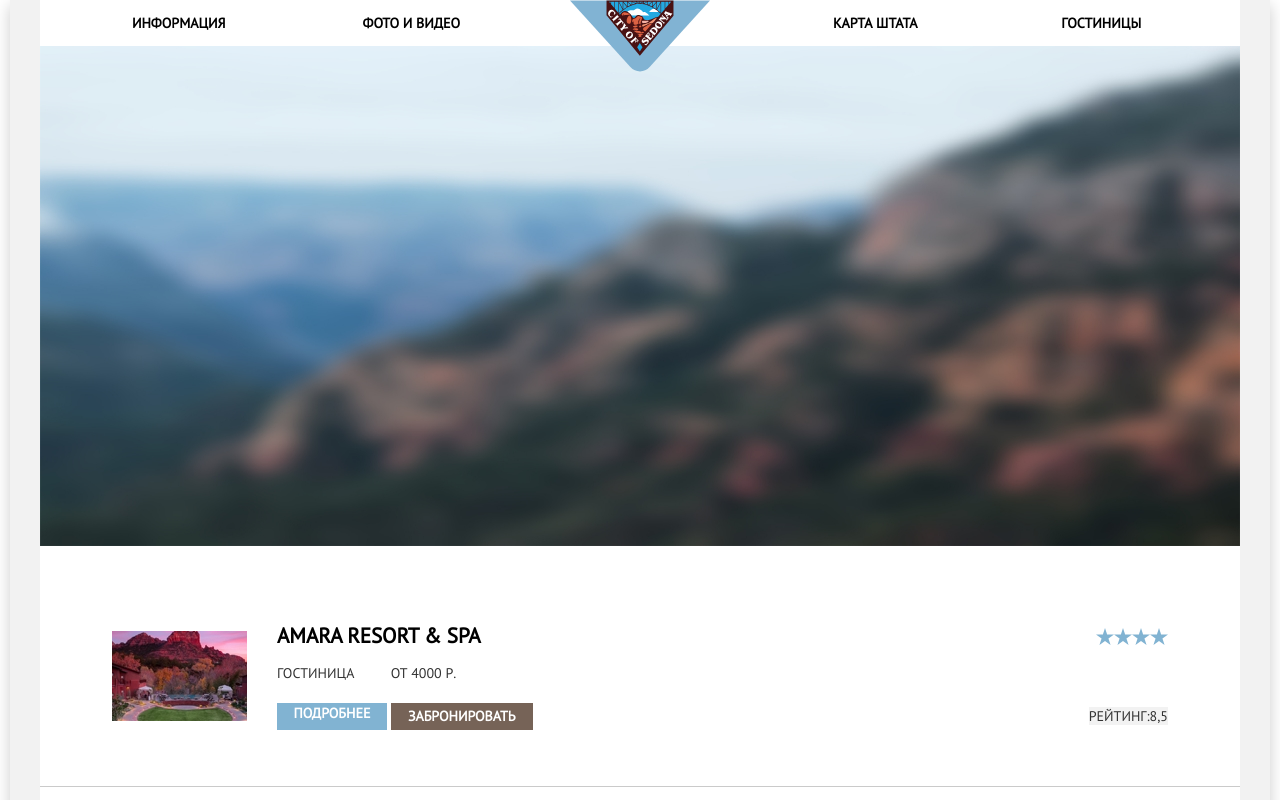
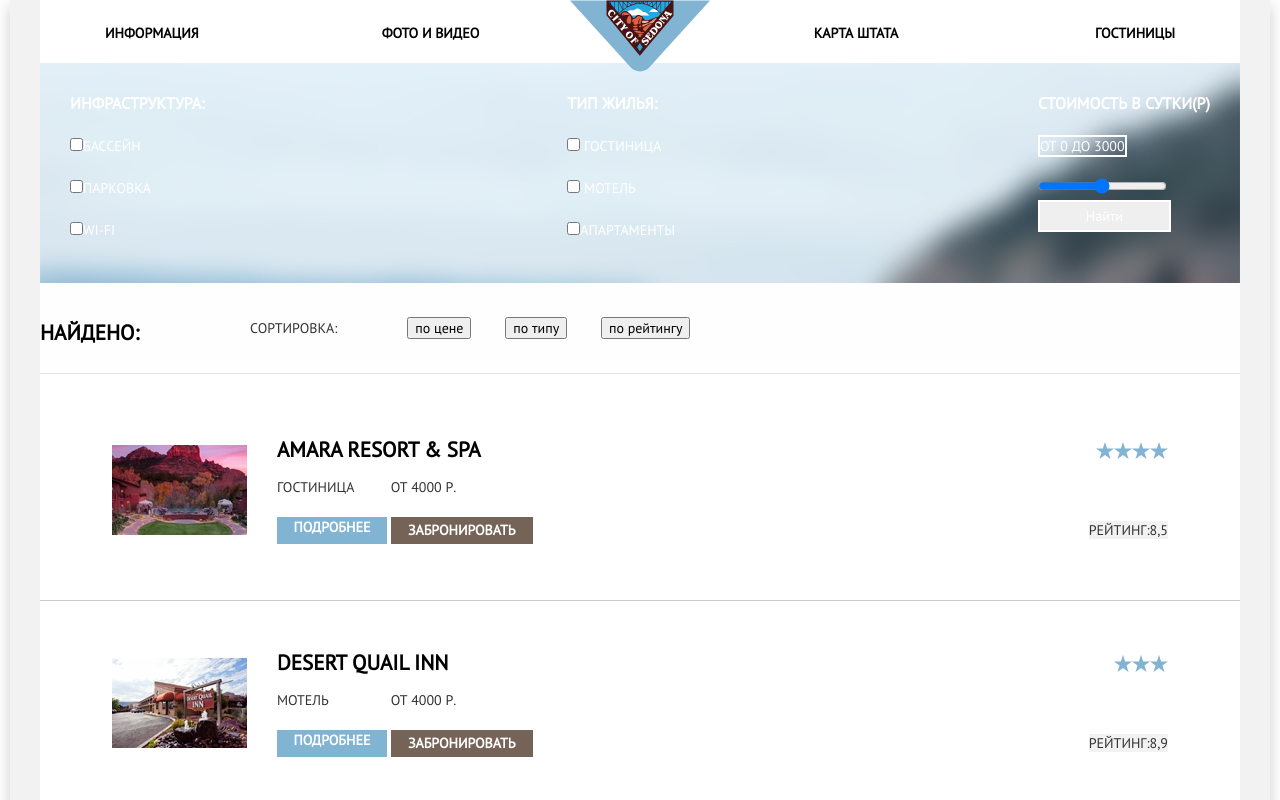
Before and after one commit to kaminskyVova/450679-sedona-24, a plain HTML site: page reservation.html in a window 1280 px wide. Shown: the top 800 px of the page. Drawn offline with Linux system fonts and the light colour scheme.

Commit message:
продолжение
проверь

```diff
--- a/css/style.css
+++ b/css/style.css
@@ -22,7 +22,6 @@ h1, h2 {
 
 a {
 	text-decoration: none;
-
 	color: #000000;
 }
 
@@ -56,37 +55,73 @@ ul {
 }
 
 
-.navigation,
-.navigation-second,
-.navigation-third {
-  margin: 0;
-  width: 25%;
-  padding-top: 10px;
-  padding-bottom: 10px;
+
+.main-header {
+  margin-left: 50px;
+  margin-right: 50px;
+  max-width: 1200px;
+  margin-bottom: 10px;
+  padding-top: 20px;
+  padding-bottom: 17px;
 }
 
-.navigation-second {
-  padding-left: 45px;
+.mein-navigation {
+ position: relative;
+}
+
+.logo {
+  position: absolute;
+  top: 0;
+  left: 50%;
+  transform: translateX(-50%);
+}
+
+
+.cite-navigation {
+  display: flex;
+  flex-flow: row wrap;
+  justify-content: flex-start;
+  padding: 15px 0;
+  margin: 0;
+  list-style: none;
+}
+
+.navigation {
+  flex: 0 0 20%;
+}
+
+.navigation:nth-child(4n + 1),
+.navigation:nth-child(4n + 2) {
   text-align: left;
 }
 
-.navigation-third {
-  padding-right: 45px;
+.navigation:nth-child(4n + 3),
+.navigation:nth-child(4n + 4) {
   text-align: right;
 }
 
-.cite-navigation a {
-  display: block;
+.navigation:nth-child(4n + 1) {
+  margin-left: 15px;
 }
 
-nav.main-navigation {
-  padding-right: 0;
-  padding-left: 0;
-  width: 100%;
-  text-align: center;
-  overflow: hidden;
+.navigation:nth-child(4n + 2) {
+  margin-right: 20px;
 }
 
+.navigation:nth-child(4n) {
+  margin-right: 15px;
+}
+
+.navigation  {
+  width: 93px;
+  height: 12px;
+  color: #000000;
+  font-family: "PT Sans";
+  font-size: 14px;
+  font-weight: 700;
+  line-height: 26px;
+  text-transform: uppercase;
+}
 
 
 .text-list li {
@@ -106,19 +141,15 @@ nav.main-navigation {
   border-left: 30px solid #f2f2f2;
 }
 
-.main-header {
+/*.main-header {
   margin-bottom: 0 auto;
-}
+}*/
 
 .main-navigation {
-  width: 1200px;
-	font-weight: 700;
 	font-size: 14px;
 	line-height: 26px;
 	text-transform: uppercase;
   list-style: none;
-  padding-right: 70px;
-  padding-left: 70px;
 
 	background-color: #ffffff;
 }
@@ -402,9 +433,9 @@ svg path {
 .list1,
 .list2 {
   display: flex;
+  justify-content: space-between;
   flex-direction: row;
   align-items: center;
-  justify-content: space-between;
 }
 
 
@@ -439,17 +470,111 @@ svg path {
 
 /* reservation.html */
 
+.foto_maunt {
+
+}
+
 .background-reserv {
   margin-bottom: 20px;
 }
 
+/*.hello-res {
+  position: relative;
+  background: url(../img/background2.jpg) no-repeat;
+}*/
 
+/*форма + фото */
+.wtf {
+  list-style: none;
+  display: flex;
+  justify-content: space-between;
+  flex-direction: row;
+  align-items: center;
+  padding: 30px;
+
+}
+
+.hello-res {
+  width:1200px;
+  height: 310px;
+  position: relative;
+  background: url(../img/background2.jpg) no-repeat;
+  border-bottom: 1px solid #e5e5e5;
+}
+
+.footer-choice {
+  display: flex;
+  justify-content: ;
+  flex-direction: row;
+  align-items: center;
+}
+
+.separ li {
+  display: inline;
+  margin-left: 30px;
+}
+
+.text {
+ width: 139px;
+height: 13px;
+color: #ffffff;
+font-family: "PT Sans";
+font-size: 16px;
+font-weight: 700;
+line-height: 21px;
+text-transform: uppercase;
+}
+
+.info {
+  height: 13px;
+  color: #ffffff;
+font-family: "PT Sans";
+font-size: 14px;
+font-weight: 400;
+line-height: 21px;
+text-transform: uppercase;
+}
+
+.text_price {
+  width: 220px;
+height: 32px;
+border: 2px solid #ffffff;
+}
+
+.search-button2 {
+width: 133px;
+height: 32px;
+border: 2px solid #ffffff;
+
+color: #ffffff;
+font-family: "PT Sans";
+font-size: 14px;
+font-weight: 400;
+line-height: 21px;
+}
+
+.footer-choice {
+  position: absolute;
+  bottom: 0;
+  width: 1200px;
+  height: 90px;
+  background-color: #fefefe;
+}
+
+
+
+/*конец*/
 .hotel {
   display: flex;
   border-bottom: .1px solid #cacaca;
   padding: 28px 6%;
   justify-content: space-between;
 }
+
+.hotel li {
+  height: 150px;
+}
+
 .hotel__left-column {
   display: flex;
 }
@@ -536,7 +661,6 @@ ul.hotels-list {
 }
 
 
-
 .info__title  {
   white-space: nowrap;
   width: 210px;
@@ -616,38 +740,118 @@ ul.hotels-list {
   align-items: center;
 }
 
+path {
+  fill: #ffffff;
+}
 
 
  /*форма главной*/
 
- /*.hotels_choice {
+ /*.search-form {
   width: 568px;
   height: 395px;
   box-shadow: 0 7px 15px rgba(0, 1, 1, 0.15);
+
+  width: 91px;
+  height: 12px;
   color: #000000;
   font-family: "PT Sans";
   font-size: 14px;
   font-weight: 700;
   line-height: 26px;
   text-transform: uppercase;
+
+
+
+    list-style: none;
+    position: absolute;
+    top: 0; right: 0; left: 0;
+    margin-right: auto;
+    margin-left: auto;
+    width: 570px;
+    min-height: 395px;
+    background-color: #fff;
   }
 
- .search {
-   display: blok;
+  .date_in_out {
+    width: 346px;
+    height: 38px;
+    background-color: #f2f2f2;
+    border: none;
+  }
 
-#hotel-search {
+  .search-data {
+    background-color: #f2f2f2;
+    border: none;
+  }
+
+  .search-button {
+  border: none;
   width: 458px;
   height: 58px;
-  margin-left: 55px;
-  margin-right: 55px;
   background-color: #81b3d2;
 
-width: 65px;
-height: 19px;
   color: #ffffff;
   font-family: "PT Sans";
   font-size: 21px;
   font-weight: 700;
   line-height: 26px;
   text-transform: uppercase;
+  } */
+
+
+  /*Форма второй */
+  /*
+  .wtf {
+    list-style: none;
+    display: flex;
+    justify-content: space-between;
+    flex-direction: row;
+    align-items: center;
+    padding: 30px;
   }
+
+  .hello-res {
+    width: 770px;
+    height: 350px;
+    background-color: yellow;
+  }
+
+  .text {
+   width: 139px;
+  height: 13px;
+  color: #ffffff;
+  font-family: "PT Sans";
+  font-size: 16px;
+  font-weight: 700;
+  line-height: 21px;
+  text-transform: uppercase;
+  }
+
+  .info {
+    height: 13px;
+    color: #ffffff;
+  font-family: "PT Sans";
+  font-size: 14px;
+  font-weight: 400;
+  line-height: 21px;
+  text-transform: uppercase;
+  }
+
+  .text_price {
+    width: 220px;
+  height: 32px;
+  border: 2px solid #ffffff;
+  }
+
+  .search-button2 {
+  width: 133px;
+  height: 32px;
+  border: 2px solid #ffffff;
+
+  color: #ffffff;
+  font-family: "PT Sans";
+  font-size: 14px;
+  font-weight: 400;
+  line-height: 21px;
+  }*/
--- a/reservation.html
+++ b/reservation.html
@@ -9,12 +9,13 @@
 </head>
     <body>
         <div class="wrapper">
+        <div class="foto_maunt">
             <header class="main-header">
                 <nav class="main-navigation">
                     <ul class="cite-navigation">
                         <li class="navigation"><a href="info.html">информация</a></li>
-                        <li class="navigation-second"><a href="foto-video.html">фото и видео</a></li>
-                        <li class="navigation-third"><a href="#map">карта штата</a></li>
+                        <li class="navigation"><a href="foto-video.html">фото и видео</a></li>
+                        <li class="navigation"><a href="#map">карта штата</a></li>
                         <li class="navigation"><a href="reservation.html">гостиницы</a></li>
                     </ul>
                 </nav>
@@ -24,31 +25,40 @@
                     </a>
                 </div>
             </header>
-            <div class="background-reserv">
-                <img src="img/background2.jpg" width="1200" height="500"  alt="filter">
-            </div>
-       <!-- <form class="wide-selection" method="post">
-            <div class="infostructure">
-                   <b>инфраструктура:</b>
-                <input id="pl" type="checkbox" name="бассейн"><label for="pl">Бассейн</label>
-                <input id="par"  type="checkbox" name="парковка"><label for="par">Парковка</label>
-                <input id="wif"  type="checkbox" name="wi-fi"><label for="wif">Wi-Fi</label>
-            </div>
-            <div class="type housing">
-                    Тип жилья:<br>
-                <input id="htl" type="checkbox" name="гостиница"> <label for="htl">Гостиница</label>
-                <input id="hstl"  type="checkbox" name="отель"> <label for="hstl">мотель</label>
-                <input id="aprt"  type="checkbox" name="апартаменты"><label for="aprt">апартаменты</label>
-            </div>
-        <div class="choice-price">
-            стоимость в сутки(р)<br>
-            <label for="price">от 0 до 3000</label>
-            <input type="range" id="price" name="диапозон цен" min="0" max="3000" step="100">
+            <section class="hello-res">
+                <form class="wide-selection" method="post">
+                    <ul class="wtf">
+                        <li class="info">
+                            <span class="text">инфраструктура:</span><br><br>
+                            <input id="pl" type="checkbox" name="бассейн"><label for="pl">Бассейн</label><br><br>
+                            <input id="par"  type="checkbox" name="парковка"><label for="par">Парковка</label><br><br>
+                            <input id="wif"  type="checkbox" name="wi-fi"><label for="wif">Wi-Fi</label>
+                        </li>
+                        <li class="info">
+                            <span class="text">Тип жилья:</span><br><br>
+                            <input id="htl" type="checkbox" name="гостиница"> <label for="htl">Гостиница</label><br><br>
+                            <input id="hstl"  type="checkbox" name="отель"> <label for="hstl">мотель</label><br><br>
+                            <input id="aprt"  type="checkbox" name="апартаменты"><label for="aprt">апартаменты</label>
+                        </li>
+                        <li class="info">
+                            <span class="text"> стоимость в сутки(р)</span><br><br>
+                            <label for="price"><span class="text_price">от 0 до 3000</span></label><br><br>
+                            <input type="range" id="price" name="диапозон цен" min="0" max="3000" step="100"> <br>
+                            <span><button class="search-button2" type="submit">Найти</button></span>
+                        </li>
+                    </ul>
+                </form>
+                <div class="footer-choice">
+                    <p class="info__title">Найдено:</p>
+                    <span class="separarion">сортировка:</span>
+                    <ul class="separ">
+                    <li><button class="separ-button" type="submit">по цене</button></li>
+                    <li><button class="separ-button_border" type="submit">по типу</li></span>
+                    <li><button class="separ-button_border" type="submit">по рейтингу</li></span>
+                    </ul>
+                </div>
+            </section>
         </div>
-        </form>-->
-           <!-- <div class="separation">
-                 Найдено:
-            </div>-->
             <div class="conteiner">
                 <ul class="hotels-list">
                     <li class="hotel">
```
Also changed, not shown: index.html (+37 -31 lines). Lines whose indentation alone changed are shown as unchanged.
